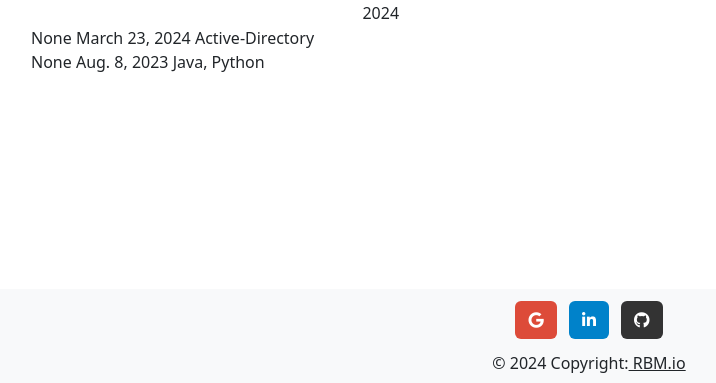
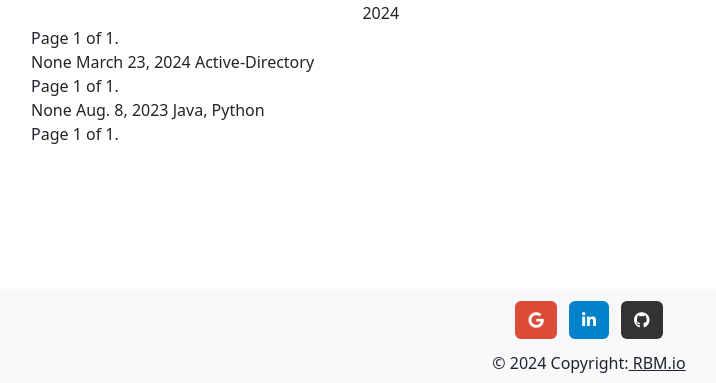
Before and after one commit to Jean7667/RBM_APP, a Django app: page /user_app/listexpert/ in a window 1280 px wide. Shown: the part 417-800 px from the top of the page, without its empty margins (51-767 px from the left). Run offline with Django 5.2, Linux system fonts and the light colour scheme; data comes from the database, SQL or seed files in the repository; some libraries are stand-ins or nearby versions.

Commit message:
adding pagination

```diff
--- a/user_app/templates/customer/listexpert.html
+++ b/user_app/templates/customer/listexpert.html
@@ -50,6 +50,29 @@
                 </td>
             </tr>
             </table>
+            <div>
+            <!--pagination -->
+
+            <!-- TODO -->
+            <div class="pagination">
+                <span class="step-links">
+                    {% if page_obj.has_previous %}
+                        <a href="?page=1">&laquo; first</a>
+                        <a href="?page={{ page_obj.previous_page_number }}">previous</a>
+                    {% endif %}
+
+                    <span class="current">
+                        Page {{ page_obj.number }} of {{ page_obj.paginator.num_pages }}.
+                    </span>
+
+                    {% if page_obj.has_next %}
+                        <a href="?page={{ page_obj.next_page_number }}">next</a>
+                        <a href="?page={{ page_obj.paginator.num_pages }}">last &raquo;</a>
+                    {% endif %}
+                </span>
+            </div>
+            </div>
+
         </div>
         <div>
             {% empty %}
```
